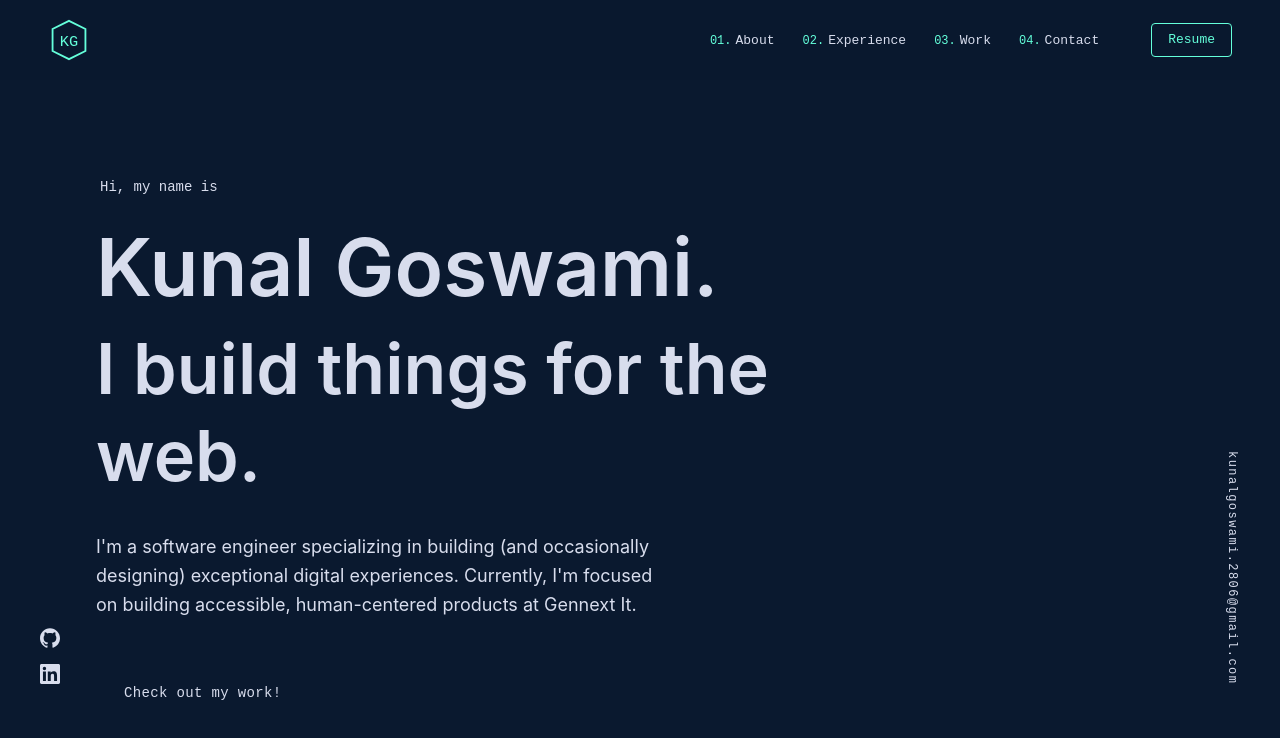
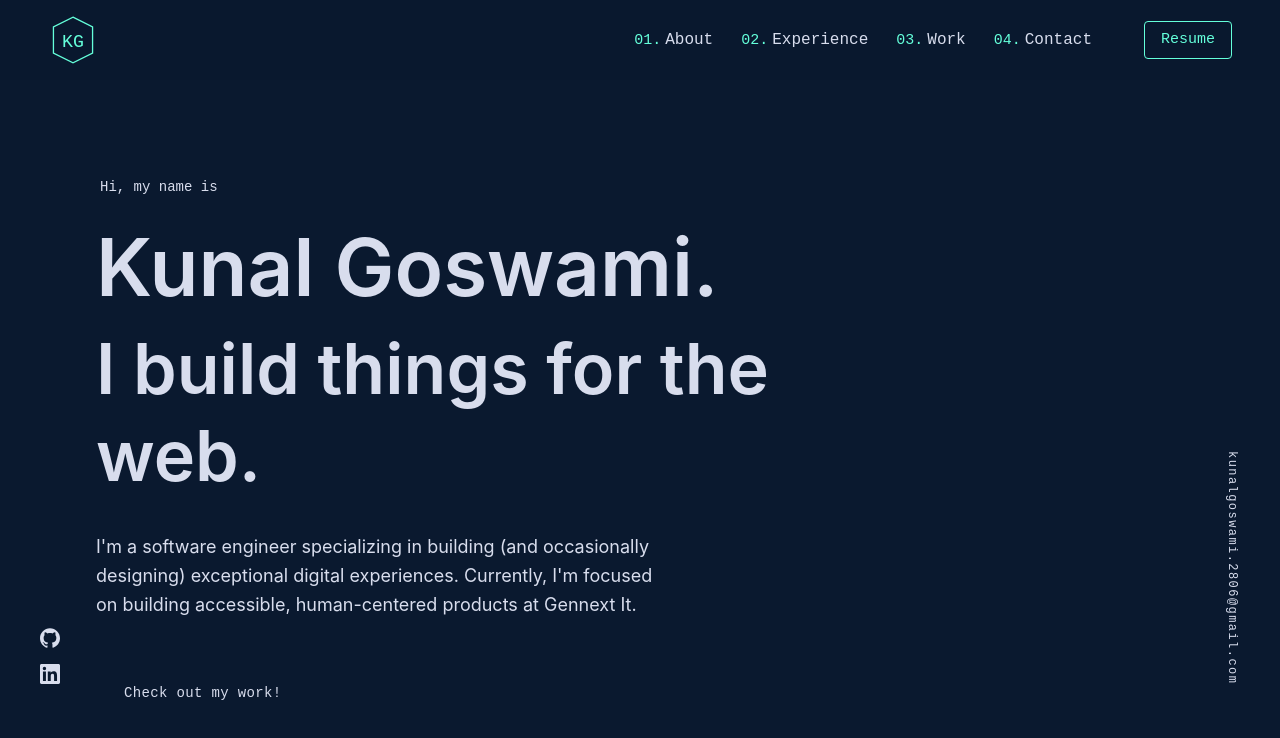
Before and after one commit to Kunal2806/portfolio, a Next.js app: page / in a window 1280 px wide. Shown: the top 738 px of the page. Built offline with nearby package versions, Linux system fonts and the light colour scheme.

Commit message:
navbar fix for mobile view

```diff
--- a/components/Navbar.tsx
+++ b/components/Navbar.tsx
@@ -26,19 +26,19 @@ export default function Navbar() {
       <header
         style={{
           fontFamily: "var(--font-mono)",
-          boxShadow: scrolled ? "0 10px 30px -10px rgba(2,12,27,0.7)" : "none",
-          height: scrolled ? "64px" : "80px",
+          boxShadow: scrolled && !menuOpen ? "0 10px 30px -10px rgba(2,12,27,0.7)" : "none",
+          height: scrolled && !menuOpen ? "64px" : "80px",
           transition: "all 0.3s ease",
         }}
         className="fixed top-0 left-0 right-0 z-[100] flex items-center justify-between px-12 animate-[fadeInDown_0.5s_ease_forwards] bg-background/75 backdrop-blur-md"
       >
         {/* ── Logo ── */}
         <Link href="/" aria-label="Home" className="flex items-center hover:opacity-75 transition-opacity duration-200">
-          <svg xmlns="http://www.w3.org/2000/svg" viewBox="0 0 100 115" width="42" height="42" fill="none">
+          <svg xmlns="http://www.w3.org/2000/svg" viewBox="0 0 100 115" width="50" height="50" fill="none">
             <polygon
               points="50,5 95,27.5 95,87.5 50,110 5,87.5 5,27.5"
               stroke="var(--color-accent)"
-              strokeWidth="5"
+              strokeWidth="3"
               fill="none"
             />
             <text
@@ -62,9 +62,9 @@ export default function Navbar() {
                 <a
                   href={href}
                   style={{ fontFamily: "var(--font-mono)" }}
-                  className="text-[13px] no-underline px-3 py-2 transition-colors duration-200 text-primary hover:text-accent"
+                  className="text-[16px] no-underline px-3 py-2 transition-colors duration-200 text-primary hover:text-accent"
                 >
-                  <span style={{ color: "var(--color-accent)", marginRight: "4px", fontSize: "12px" }}>
+                  <span style={{ color: "var(--color-accent)", marginRight: "4px", fontSize: "15px" }}>
                     0{i + 1}.
                   </span>
                   {label}
@@ -75,7 +75,7 @@ export default function Navbar() {
 
           {/* Resume button */}
           <a
-            href="/resume.pdf"
+            href="https://drive.google.com/file/d/14X_pow3hJAyOoCl-7KlAHWh2Ig38r3Qt/view?usp=drive_link"
             target="_blank"
             rel="noreferrer"
             style={{
@@ -84,7 +84,7 @@ export default function Navbar() {
               border: "1px solid var(--color-accent)",
               borderRadius: "4px",
             }}
-            className="text-[13px] px-4 py-2 no-underline whitespace-nowrap bg-transparent transition-colors duration-200 hover:bg-accent/10"
+            className="text-[15px] px-4 py-2 no-underline whitespace-nowrap bg-transparent transition-colors duration-200 hover:bg-accent/10"
           >
             Resume
           </a>
@@ -101,23 +101,34 @@ export default function Navbar() {
             <span
               key={n}
               style={{ backgroundColor: "var(--color-accent)" }}
-              className={`block w-full h-[2px] rounded transition-all duration-300 origin-center
-                ${n === 1 && menuOpen ? "translate-y-[7px] rotate-45" : ""}
+              className={`block h-[2px] rounded transition-all duration-300 origin-center
+                ${n === 1 && menuOpen ? "translate-y-[7px] rotate-45 w-full" : ""}
                 ${n === 2 && menuOpen ? "opacity-0" : ""}
-                ${n === 3 && menuOpen ? "-translate-y-[7px] -rotate-45" : ""}
+                ${n === 3 && menuOpen ? "-translate-y-[7px] -rotate-45 w-full" : ""}
               `}
             />
           ))}
         </button>
       </header>
 
-      {/* ── Mobile fullscreen menu ── */}
+      {/* ── Mobile menu ── */}
       {menuOpen && (
         <div
-          style={{ backgroundColor: "var(--color-surface)" }}
-          className="fixed inset-0 z-[105] flex items-center justify-center animate-[fadeIn_0.2s_ease_forwards]"
+          className="fixed inset-0 z-[105] flex animate-[fadeIn_0.2s_ease_forwards]"
           role="dialog"
           aria-modal="true"
+          style={{ top: "80px" }}
+        >
+          {/* Blurred overlay — left 30% */}
+          <div
+            className="w-[30%] h-full backdrop-blur-2xl bg-surface/90"
+            onClick={() => setMenuOpen(false)}
+          />
+
+          {/* Menu panel — right 70% */}
+          <div
+            style={{ backgroundColor: "var(--color-background)" }}
+            className="w-[70%] h-full flex flex-col items-center justify-center gap-8 relativeanimate-[slideIn_0.9s_ease_forwards]"
           >
             <nav className="flex flex-col items-center gap-8">
               <ol className="flex flex-col items-center gap-6 list-none p-0 m-0 text-center">
@@ -137,7 +148,7 @@ export default function Navbar() {
               </ol>
 
               <a
-              href="/resume.pdf"
+                href="https://drive.google.com/file/d/14X_pow3hJAyOoCl-7KlAHWh2Ig38r3Qt/view?usp=drive_link"
                 target="_blank"
                 rel="noreferrer"
                 style={{
@@ -146,16 +157,20 @@ export default function Navbar() {
                   border: "1px solid var(--color-accent)",
                   borderRadius: "4px",
                 }}
-              className="text-sm px-6 py-3 no-underline bg-transparent transition-colors duration-200 hover:bg-accent/10"
+                className="text-lg px-6 py-3 no-underline bg-transparent transition-colors duration-200 hover:bg-accent/10"
               >
                 Resume
               </a>
             </nav>
           </div>
+        </div>
       )}
-
       {/* Keyframes */}
       <style>{`
+        @keyframes slideIn {
+          from { transform: translateX(100%); }
+          to   { transform: translateX(0); }
+        }
         @keyframes fadeInDown {
           from { opacity: 0; transform: translateY(-20px); }
           to   { opacity: 1; transform: translateY(0); }
```
Lines whose indentation alone changed are shown as unchanged.
